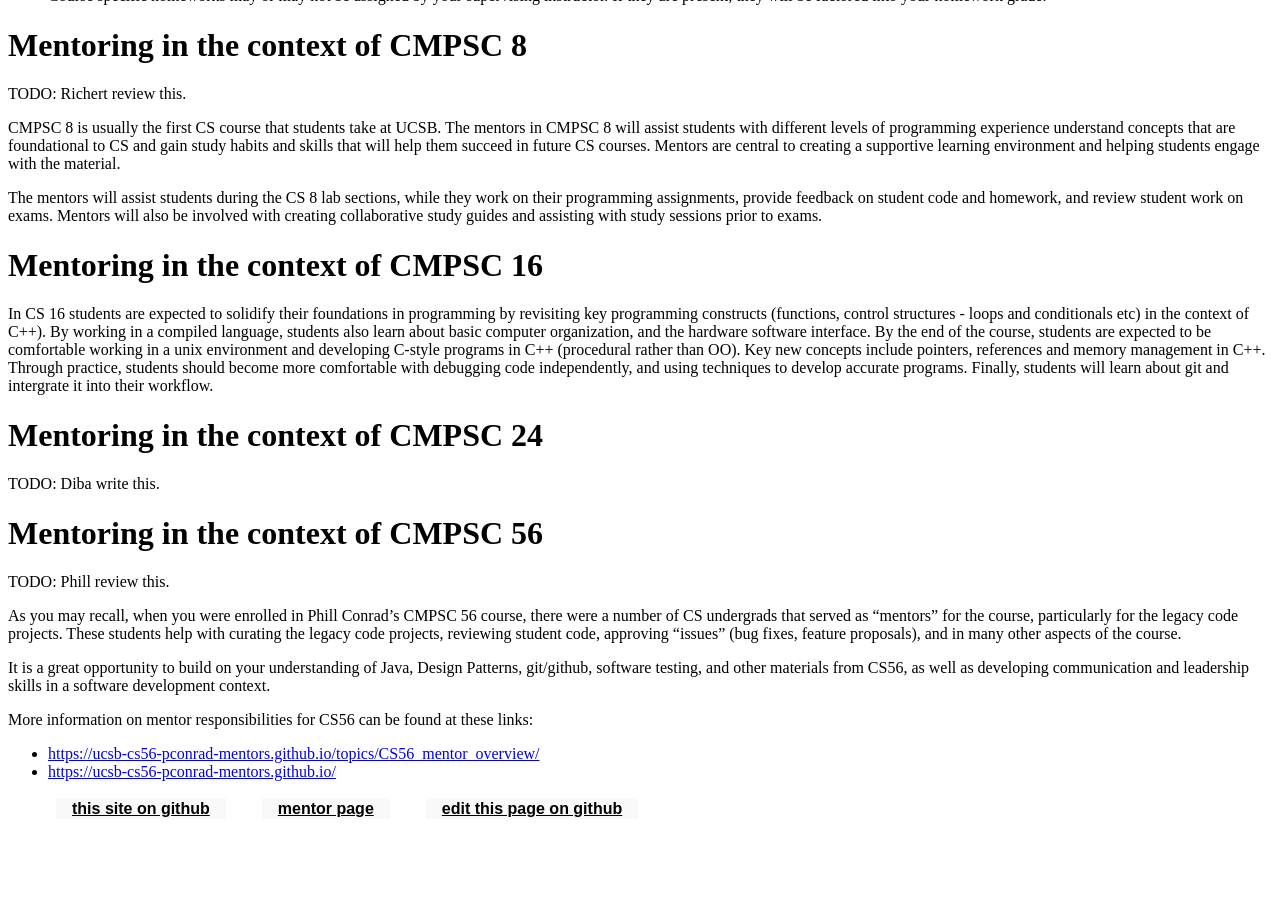
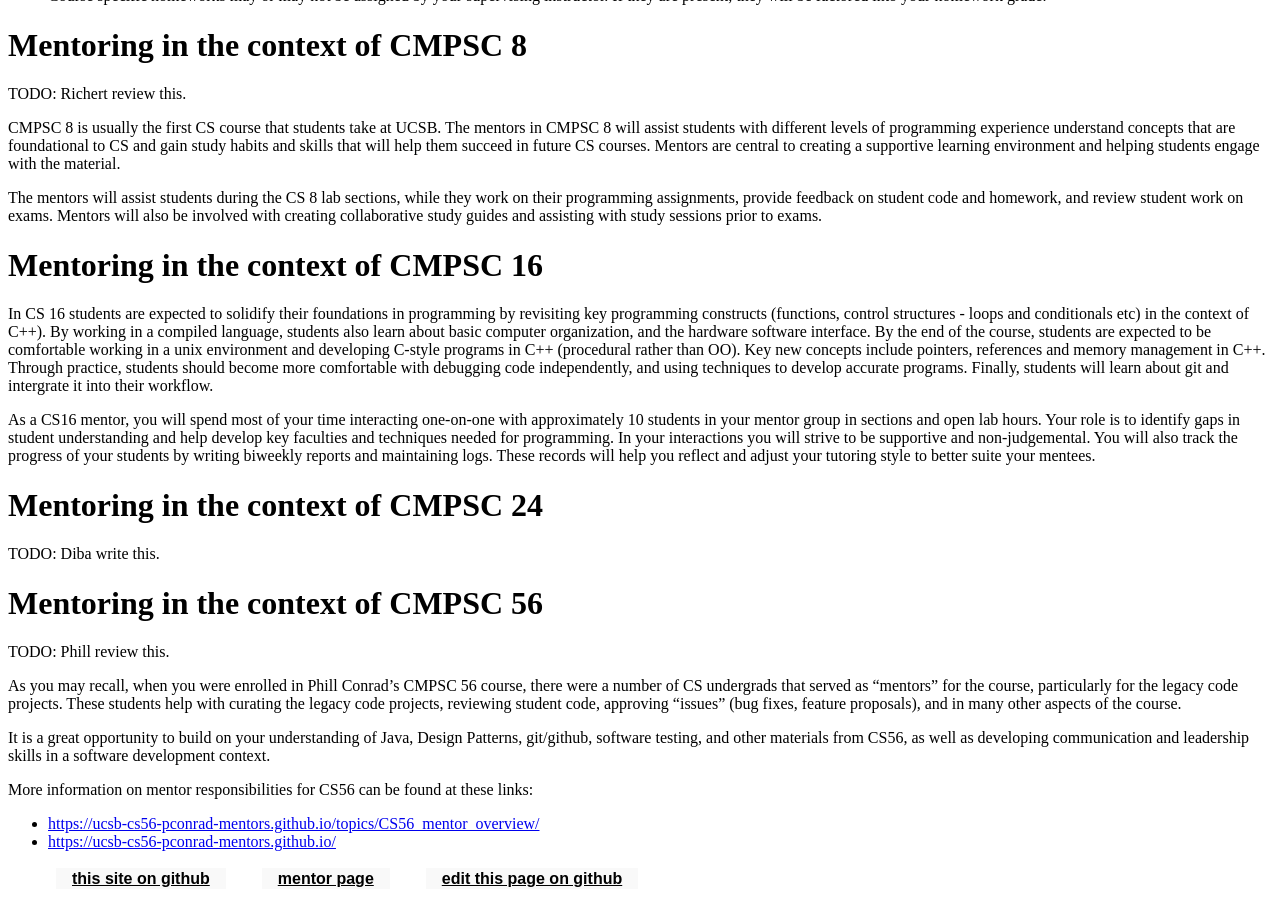
Before and after one commit to ucsb-cs190j-w18/ucsb-cs190j-w18.github.io, a Jekyll site: the page built from _info/syllabus.md, in a window 1280 px wide and 900 px high, scrolled down 2241 px. Built offline with Jekyll 4.4.1, drawn with Linux system fonts in a browser that asks for light colours; before the commit the page ends 3071 px from its top, so only the background shows below that.

Commit message:
Update syllabus.md

```diff
--- a/_info/syllabus.md
+++ b/_info/syllabus.md
@@ -111,6 +111,8 @@ The mentors will assist students during the CS 8 lab sections, while they work o
 
 In CS 16 students are expected to solidify their foundations in programming by revisiting key programming constructs (functions, control structures - loops and conditionals etc) in the context of C++). By working in a compiled language, students also learn about basic computer organization, and the hardware software interface. By the end of the course, students are expected to be comfortable working in a unix environment and developing C-style programs in C++ (procedural rather than OO). Key new concepts include pointers, references and memory management in C++. Through practice, students should become more comfortable with debugging code independently, and using techniques to develop accurate programs. Finally, students will learn about git and intergrate it into their workflow.
 
+As a CS16 mentor, you will spend most of your time interacting one-on-one with approximately 10 students in your mentor group in sections and open lab hours. Your role is to identify gaps in student understanding and help develop key faculties and techniques needed for programming. In your interactions you will strive to be supportive and non-judgemental. You will also track the progress of your students by writing biweekly reports and maintaining logs. These records will help you reflect and adjust your tutoring style to better suite your mentees.
+
 
 # Mentoring in the context of CMPSC 24
 
```
